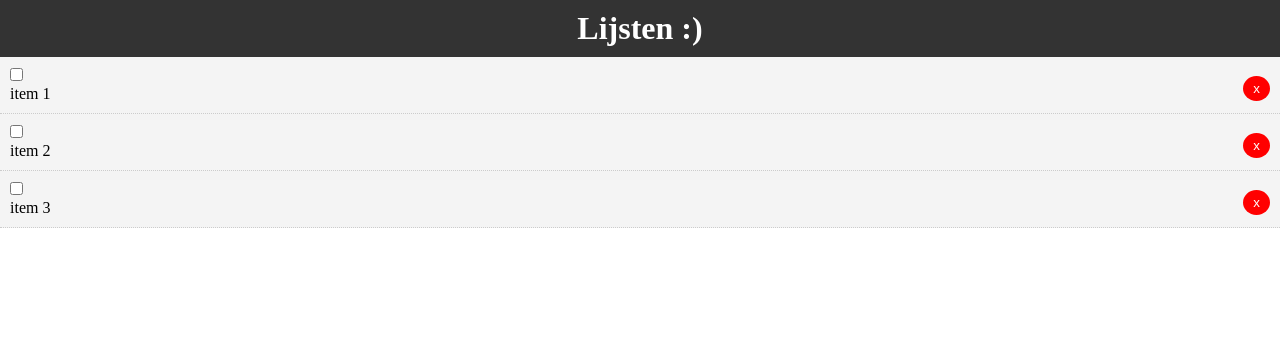
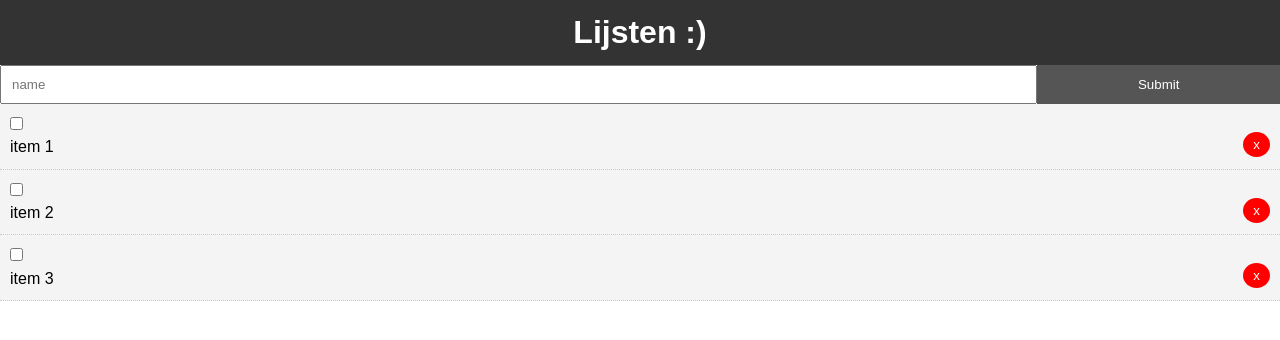
Before and after one commit to damienhensen/vue, a Vue app: page / in a window 1280 px wide. Shown: the top 340 px of the page. Built offline with nearby package versions, Linux system fonts and the light colour scheme.

Commit message:
AddLijst.vue,
Kan lijst/item toevoegen

```diff
--- a/src/App.vue
+++ b/src/App.vue
@@ -1,6 +1,7 @@
 <template>
   <div id="app">
     <Header />
+      <AddLijsten v-on:addLijst="addLijst" />
       <Lijsten v-bind:lijsten="lijsten" v-on:del-lijst="deleteLijst" />
   </div>
 </template>
@@ -8,12 +9,14 @@
 <script>
 import Header from './components/layout/Header';
 import Lijsten from './components/Lijst';
+import AddLijsten from './components/layout/AddLijst';
 
 export default {
   name: 'app',
   components: {
       Header,
-    Lijsten
+      Lijsten,
+      AddLijsten
   },
   data() {
     return {
@@ -33,13 +36,15 @@ export default {
           name: "item 3",
           completed: false
         }
-
       ]
     }
   },
     methods: {
       deleteLijst(id) {
           this.lijsten = this.lijsten.filter(lijst => lijst.id !== id);
+      },
+        addLijst(newLijst) {
+          this.lijsten = [...this.lijsten, newLijst];
         }
     }
 }
@@ -48,14 +53,21 @@ export default {
 <style>
     * {
         margin: 0;
+        box-sizing: border-box;
+        padding: 0;
     }
 
-  /*#app {*/
-/*  font-family: 'Avenir', Helvetica, Arial, sans-serif;*/
-/*  -webkit-font-smoothing: antialiased;*/
-/*  -moz-osx-font-smoothing: grayscale;*/
-/*  text-align: center;*/
-/*  color: #2c3e50;*/
-/*  margin-top: 60px;*/
-/*}*/
+    body {
+        font-family: Arial, Helvetica, sans-serif;
+        line-height: 1.4;
+    }
+
+    .btn {
+        display: inline-block;
+        border: none;
+        background: #555;
+        color: #fff;
+        padding: 7px 20px;
+        cursor: pointer;
+    }
 </style>
--- /dev/null
+++ b/src/components/layout/AddLijst.vue
@@ -0,0 +1,51 @@
+<template>
+    <div>
+        <form @submit="addLijst">
+            <input type="text" name="name" placeholder="name" v-model="name">
+            <input type="submit" name="submit" class="btn">
+        </form>
+    </div>
+</template>
+
+<script>
+    import uuid from 'uuid';
+
+    export default {
+        name: "AddLijst",
+        data() {
+            return {
+                name: ''
+            }
+        },
+        methods: {
+            addLijst(e) {
+                e.preventDefault();
+                const newLijst = {
+                    id: uuid.v4(),
+                    name: this.name,
+                    completed: false
+                }
+
+                this.$emit('addLijst', newLijst);
+
+                this.name = '';
+            }
+        }
+    }
+</script>
+
+<style scoped>
+    form {
+        display: flex;
+    }
+
+    input[type="text"] {
+        flex: 10;
+
+        padding: 10px;
+    }
+
+    input[type="submit"] {
+        flex: 2;
+    }
+</style>
```
Lines whose indentation alone changed are shown as unchanged.
